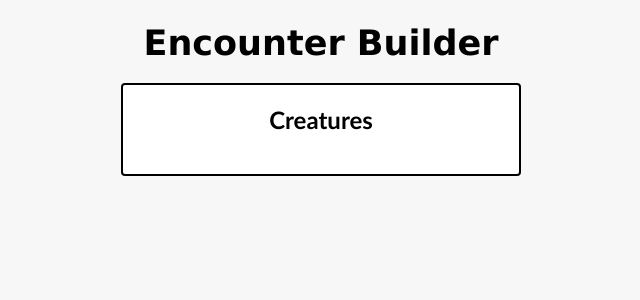
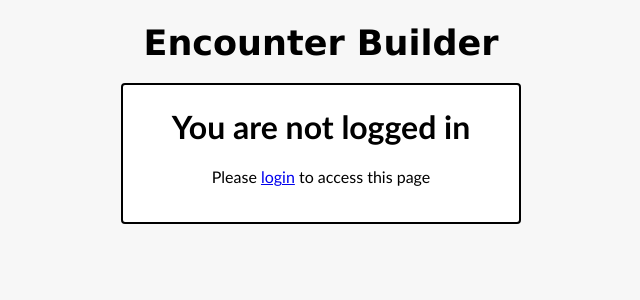
Before and after one commit to LoganGMclachlan/Encounter-Builder, a React (Vite) app: page /creatures in a window 1280 px wide. Shown: the top 300 px of the page, without its empty margins (319-959 px from the left). Built offline with nearby package versions, Linux system fonts and the light colour scheme.

Commit message:
added back buttons to new comps

```diff
--- a/src/components/Characters.jsx
+++ b/src/components/Characters.jsx
@@ -1,8 +1,20 @@
+import { Link, useNavigate } from "react-router-dom"
+import back from "../assets/back-btn.png"
 
-export default function Characters(){
+export default function Characters({ user }){
     return(
     <>
-    <h2>Characters</h2>
+    {user
+    ?<>
+        <Link to="/menu"><img src={back} className="back-btn"/></Link>
+        <h2>Characters</h2>
+    </>
+
+    :<>
+        <h1>You are not logged in</h1>
+        <p>Please <Link to="/">login</Link> to access this page</p>
+    </>
+    }
     </>
     )
 }
--- a/src/components/Creatures.jsx
+++ b/src/components/Creatures.jsx
@@ -1,8 +1,20 @@
+import { Link, useNavigate } from "react-router-dom"
+import back from "../assets/back-btn.png"
 
-export default function Creatures(){
+export default function Creatures({ user }){
     return(
     <>
-    <h2>Creatures</h2>
+    {user
+    ?<>
+        <Link to="/menu"><img src={back} className="back-btn"/></Link>
+        <h2>Creatures</h2>
+    </>
+
+    :<>
+        <h1>You are not logged in</h1>
+        <p>Please <Link to="/">login</Link> to access this page</p>
+    </>
+    }
     </>
     )
 }
--- a/src/components/Encounters.jsx
+++ b/src/components/Encounters.jsx
@@ -1,8 +1,20 @@
+import { Link, useNavigate } from "react-router-dom"
+import back from "../assets/back-btn.png"
 
-export default function Encounters(){
+export default function Encounters({ user }){
     return(
     <>
-    <h2>Encounters</h2>
+    {user
+    ?<>
+        <Link to="/menu"><img src={back} className="back-btn"/></Link>
+        <h2>Encounters</h2>
+    </>
+
+    :<>
+        <h1>You are not logged in</h1>
+        <p>Please <Link to="/">login</Link> to access this page</p>
+    </>
+    }
     </>
     )
 }
--- a/src/components/styles.css
+++ b/src/components/styles.css
@@ -113,3 +113,11 @@ body{
     height: 60px;
     border-radius: 50px;
 }
+
+.back-btn{
+    float:left;
+    cursor: pointer;
+    width:30px;
+    margin-right: -30px;
+    border: none;
+}
```
Also changed, not shown: src/assets/back-btn.png (added).
